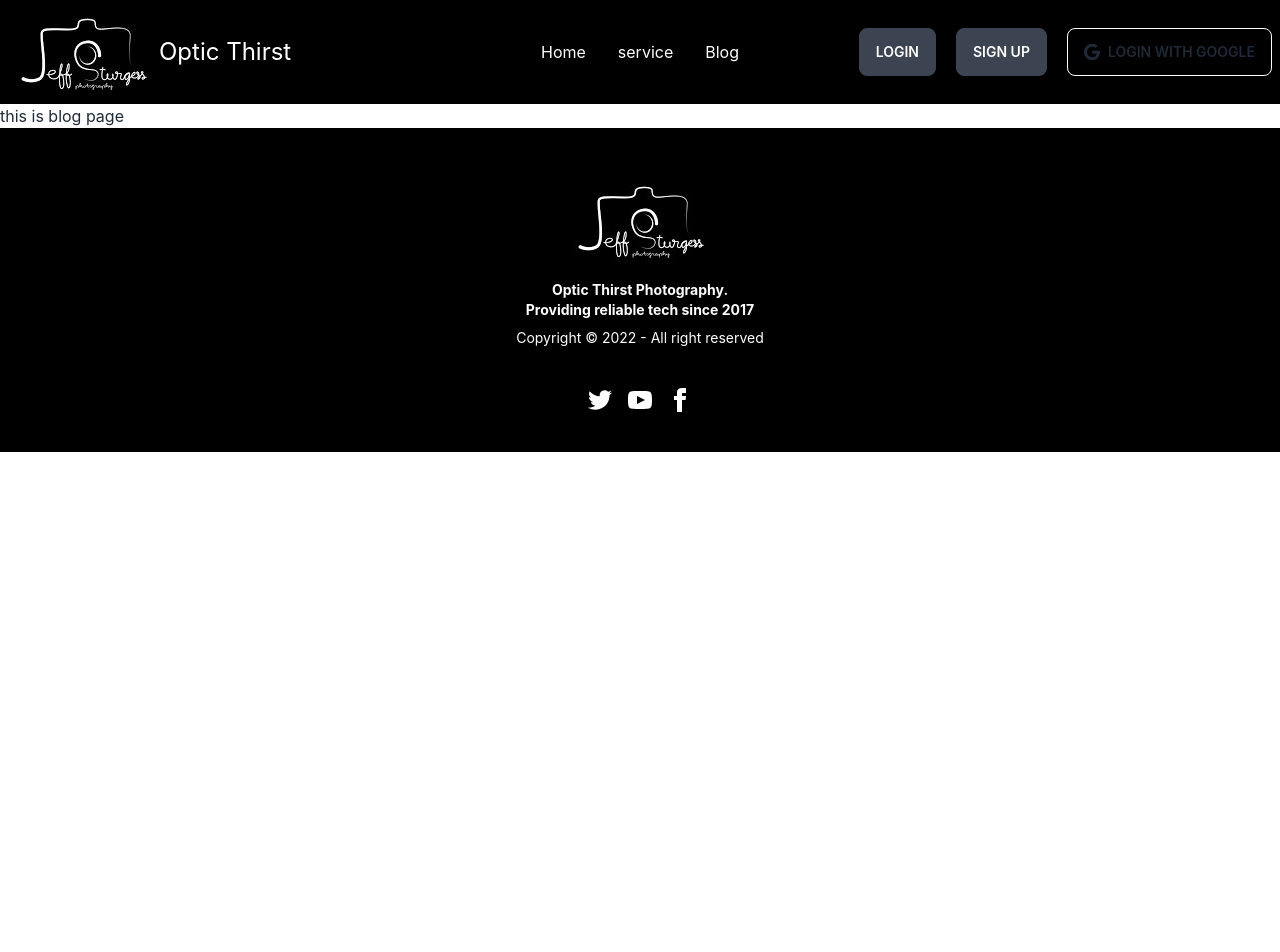
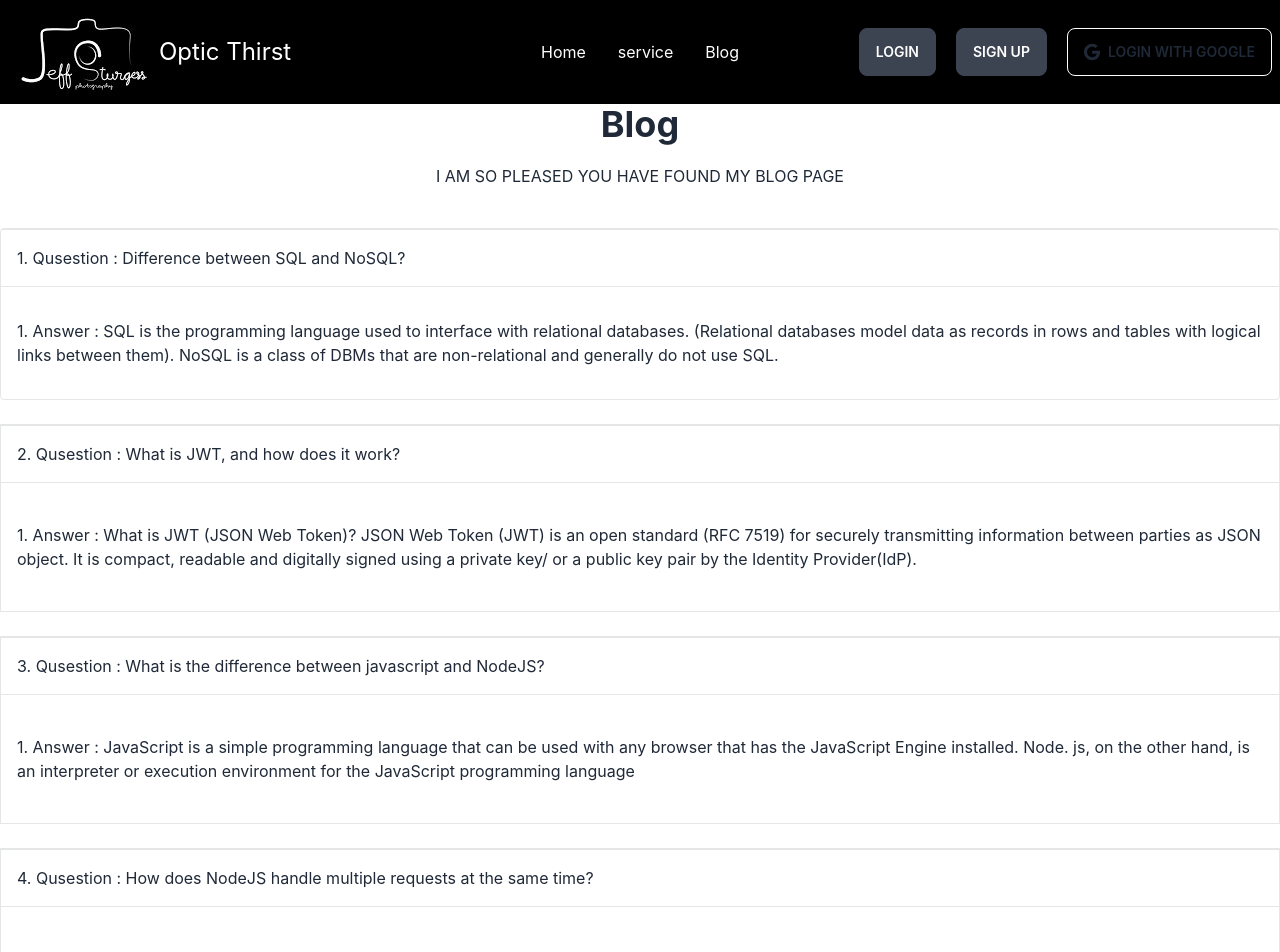
Before and after one commit to ashikbillah699/Optic-Thirst-client-site-code, a React (Create React App) app: page /blog in a window 1280 px wide. Shown: the top 952 px of the page. Before the commit the page ends 800 px from the top, so only its background shows below. Built offline with nearby package versions, Linux system fonts and the light colour scheme; no server answers.

Commit message:
blog part

```diff
--- a/src/pages/Blog/Blog.js
+++ b/src/pages/Blog/Blog.js
@@ -2,8 +2,27 @@ import React from 'react';
 
 const Blog = () => {
     return (
-        <div>
-            this is blog page
+        <div className='container m-auto'>
+            <div className='text-center mb-10 '>
+                <h3 className='text-4xl font-bold'>Blog</h3>
+                <p className='pt-5 text-1xl uppercase'> I am so pleased you have found my blog page</p>
+            </div>
+            <div className=" border border-base-300 rounded mb-6">
+                <div className=" px-4 py-4 border-t border-base-300">1. Qusestion : Difference between SQL and NoSQL?</div>
+                <div className=" px-4 py-8 border-t border-base-300">1. Answer : SQL is the programming language used to interface with relational databases. (Relational databases model data as records in rows and tables with logical links between them). NoSQL is a class of DBMs that are non-relational and generally do not use SQL.</div>
+            </div>
+            <div className=" border border-base-300 mb-6">
+                <div className=" px-4 py-4 border-t border-base-300">2. Qusestion : What is JWT, and how does it work?</div>
+                <div className=" px-4 py-10 border-t border-base-300">1. Answer : What is JWT (JSON Web Token)? JSON Web Token (JWT) is an open standard (RFC 7519) for securely transmitting information between parties as JSON object. It is compact, readable and digitally signed using a private key/ or a public key pair by the Identity Provider(IdP).</div>
+            </div>
+            <div className=" border border-base-300 mb-6">
+                <div className=" px-4 py-4 border-t border-base-300">3. Qusestion : What is the difference between javascript and NodeJS?</div>
+                <div className=" px-4 py-10 border-t border-base-300">1. Answer : JavaScript is a simple programming language that can be used with any browser that has the JavaScript Engine installed. Node. js, on the other hand, is an interpreter or execution environment for the JavaScript programming language</div>
+            </div>
+            <div className=" border border-base-300 mb-6">
+                <div className=" px-4 py-4 border-t border-base-300">4. Qusestion : How does NodeJS handle multiple requests at the same time?</div>
+                <div className=" px-4 py-10 border-t border-base-300">1. Answer : How NodeJS handle multiple client requests? NodeJS receives multiple client requests and places them into EventQueue. NodeJS is built with the concept of event-driven architecture. NodeJS has its own EventLoop which is an infinite loop that receives requests and processes them</div>
+            </div>
         </div>
     );
 };
--- a/src/pages/Home/Home/Home.js
+++ b/src/pages/Home/Home/Home.js
@@ -1,6 +1,7 @@
 import React from 'react';
 import About from '../About/About';
 import Banner from '../Banner/Banner';
+import MyGallary from '../MyGallary/MyGallary';
 import Services from '../Services/Services';
 
 const Home = () => {
@@ -9,6 +10,7 @@ const Home = () => {
             <Banner></Banner>
             <About></About>
             <Services></Services>
+            <MyGallary></MyGallary>
         </div>
     );
 };
--- /dev/null
+++ b/src/pages/Home/MyGallary/MyGallary.js
@@ -0,0 +1,14 @@
+import React from 'react';
+
+const MyGallary = () => {
+    return (
+        <div class="grid grid-cols-4 gap-4">
+            <div>
+                <img src="https://images.pexels.com/photos/247431/pexels-photo-247431.jpeg?auto=compress&cs=tinysrgb&w=600" alt="" />
+            </div>
+            <div>09</div>
+        </div>
+    );
+};
+
+export default MyGallary;
--- a/src/pages/MyReviews/MyReviews.js
+++ b/src/pages/MyReviews/MyReviews.js
@@ -56,7 +56,7 @@ const MyReviews = () => {
                                     {orders?.map(order => <MyReviewCart key={order._id} handleDelete={handleDelete} order={order}></MyReviewCart>)}
                                 </>
                                 :
-                                <tr className='text-4xl text-red-600 text-center'><td>No reviews were added'</td></tr>
+                                <tr className='text-4xl text-red-600 m-auto text-center'><td>No reviews were added'</td></tr>
 
                         }
 
```
